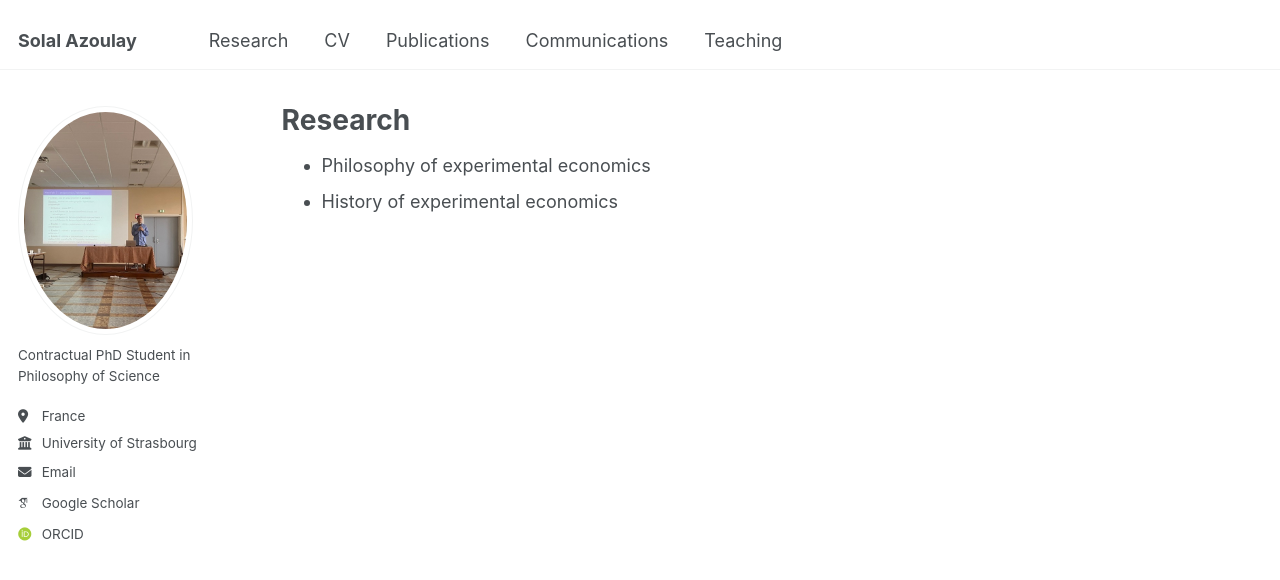
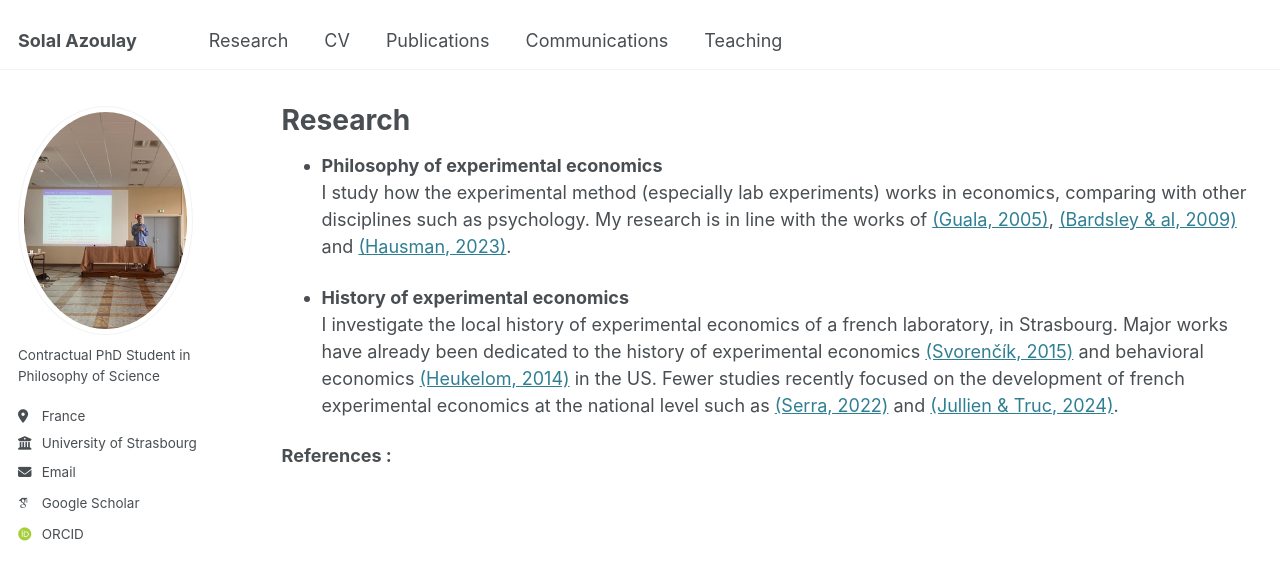
Before and after one commit to solal-azoulay/solal-azoulay.github.io, a Jekyll site: the page built from _pages/research.md, in a window 1280 px wide. Shown: the top 580 px of the page. Built offline with Jekyll 4.4.1, drawn with Linux system fonts in a browser that asks for light colours; some web fonts are replaced.

Commit message:
Update research.md

```diff
--- a/_pages/research.md
+++ b/_pages/research.md
@@ -7,5 +7,10 @@ redirect_from:
   - /resume
 ---
 
-- Philosophy of experimental economics
-- History of experimental economics
+- **Philosophy of experimental economics**
+I study how the experimental method (especially lab experiments) works in economics, comparing with other disciplines such as psychology. My research is in line with the works of [(Guala, 2005)](https://www.cambridge.org/core/books/methodology-of-experimental-economics/1333D78666AE8C93062FB80AF0A41CCC), [(Bardsley & al, 2009)](https://press.princeton.edu/books/hardcover/9780691124797/experimental-economics) and [(Hausman, 2023)](https://www.cambridge.org/core/books/inexact-and-separate-science-of-economics/D72C7ED18808BB691895934A9881740B).
+
+- **History of experimental economics**
+I investigate the local history of experimental economics of a french laboratory, in Strasbourg. Major works have already been dedicated to the history of experimental economics [(Svorenčík, 2015)](https://papers.ssrn.com/sol3/papers.cfm?abstract_id=2560026) and behavioral economics [(Heukelom, 2014)](https://www.cambridge.org/core/books/abs/behavioral-economics/behavioral-economics-a-history/5FA5BE1B3DD59A52BC0BBDD347026BE2) in the US. Fewer studies recently focused on the development of french experimental economics at the national level such as [(Serra, 2022)](https://www.pulm.fr/index.php/default/la-revolution-experimentale-en-economie-numerique.html) and [(Jullien & Truc, 2024)](https://www.tandfonline.com/doi/full/10.1080/09672567.2024.2415000).
+
+**References :**
```
